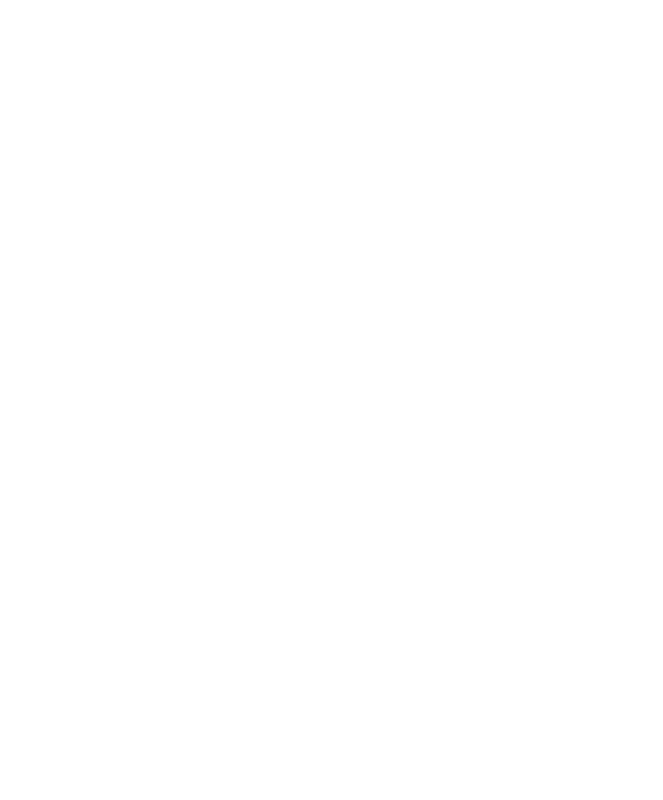
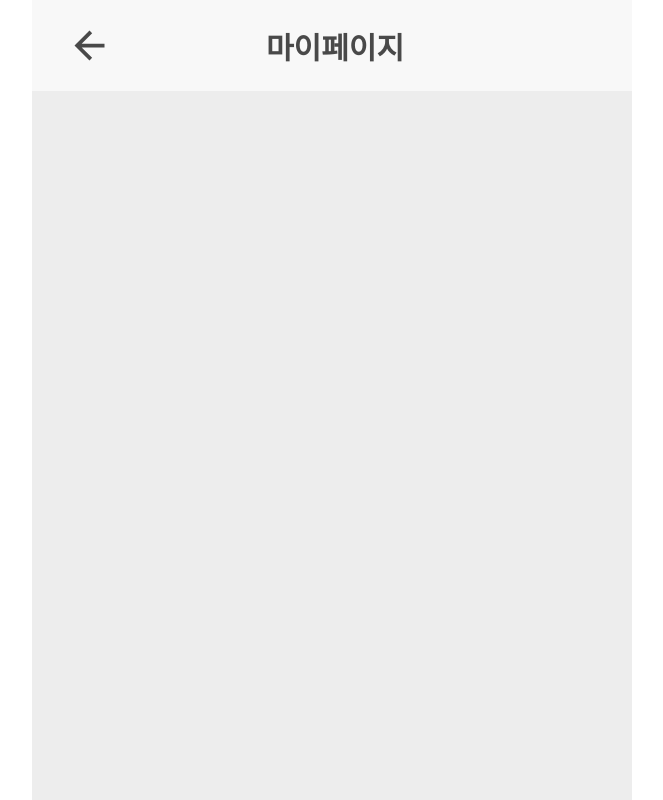
Before and after one commit to youbing5921/deploy_hw, a React (Create React App) app in the folder gamja/: page /mentee/mypage/1 in a window 1280 px wide. Before the commit this address had no page. Shown: the top 800 px of the page, without its empty margins (308-971 px from the left). Built offline with nearby package versions, Linux system fonts and the light colour scheme; a web font is replaced by a local one.

Commit message:
[Feat] 멘티 마이페이지 초기설정

```diff
--- a/gamja/src/App.js
+++ b/gamja/src/App.js
@@ -14,6 +14,7 @@ import ChatOnBorad from "./pages/mentor/ChatOnBorad";
 import ChatRoom from "./pages/mentor/ChatRoom";
 import ChatInBox from "./pages/mentor/ChatInBox";
 import MyPageMentor from "./pages/mentor/MyPageMentor";
+import MypageMentee from "./pages/mentee/MypageMentee";
 
 function App() {
   return (
@@ -37,6 +38,10 @@ function App() {
             path="/mentor/mypage/:username"
             element={<MyPageMentor />}
           ></Route>
+          <Route
+            path="/mentee/mypage/:username"
+            element={<MypageMentee />}
+          ></Route>
         </Routes>
       </Wrapper>
     </>
--- /dev/null
+++ b/gamja/src/pages/mentee/MypageMentee.js
@@ -0,0 +1,26 @@
+import React from "react";
+import styled from "styled-components";
+import TopBar from "../../components/common/TopBar";
+
+const MypageMentee = () => {
+  return (
+    <>
+      <Container>
+        <TopBar txt={"마이페이지"} marginLeft={"154px"} />
+      </Container>
+    </>
+  );
+};
+
+export default MypageMentee;
+
+const Container = styled.div`
+  background-color: #ededed;
+  width: 600px;
+  height: 1230px;
+  margin: 0 auto;
+  overflow-y: scroll;
+  &::-webkit-scrollbar {
+    display: none;
+  }
+`;
```
